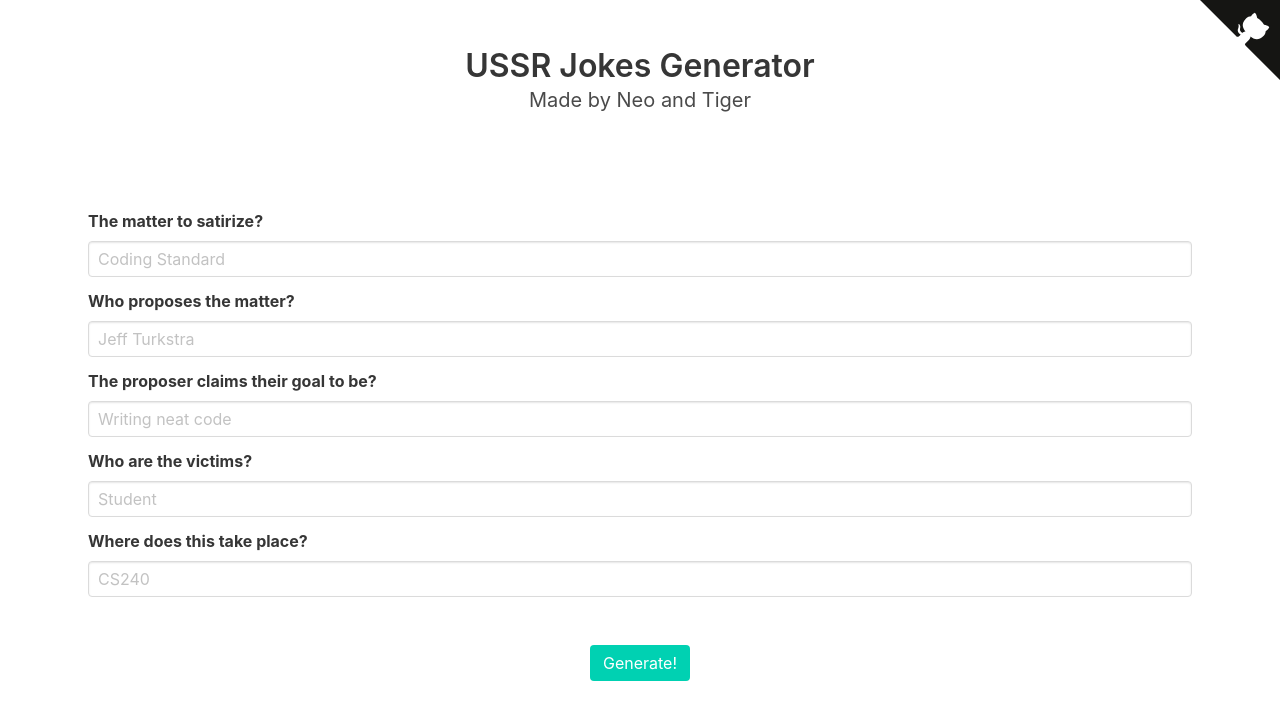
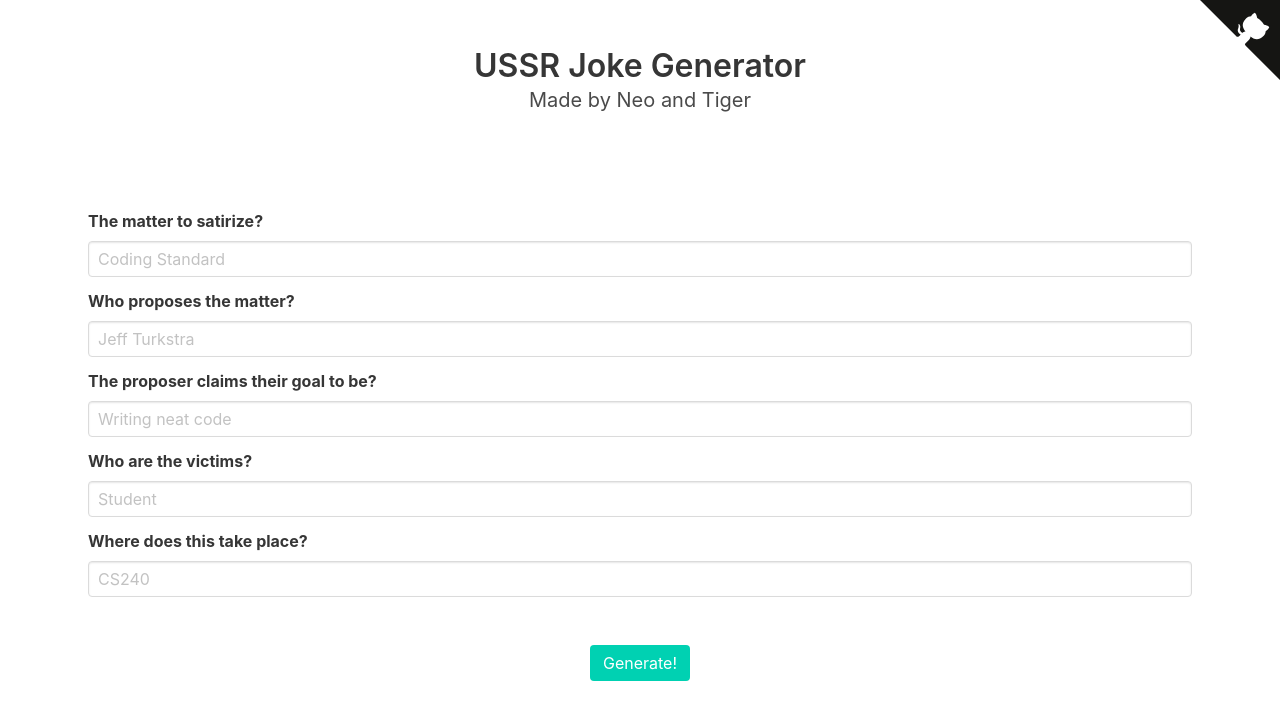
Before and after one commit to Neo-Zhixing/joke-gen, a plain HTML site: page index.html in a window 1280 px wide. Drawn offline with nearby package versions, Linux system fonts and the light colour scheme.

Commit message:
Update index.html

```diff
--- a/index.html
+++ b/index.html
@@ -14,7 +14,7 @@
 	<body>
 		<div class="container">
 			<div class="section has-text-centered">
-				<h1 class="title">USSR Jokes Generator</h1>
+				<h1 class="title">USSR Joke Generator</h1>
 				<h4 class="subtitle">Made by Neo and Tiger</h4>
 			</div>
 			<div class="section">
```
